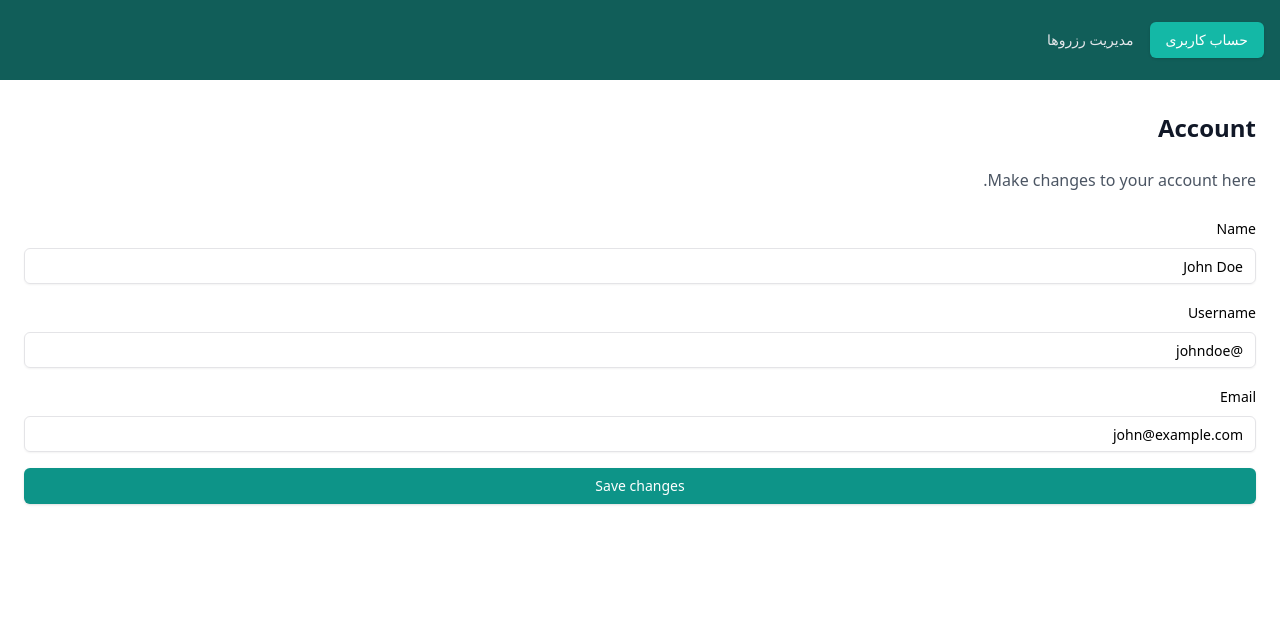
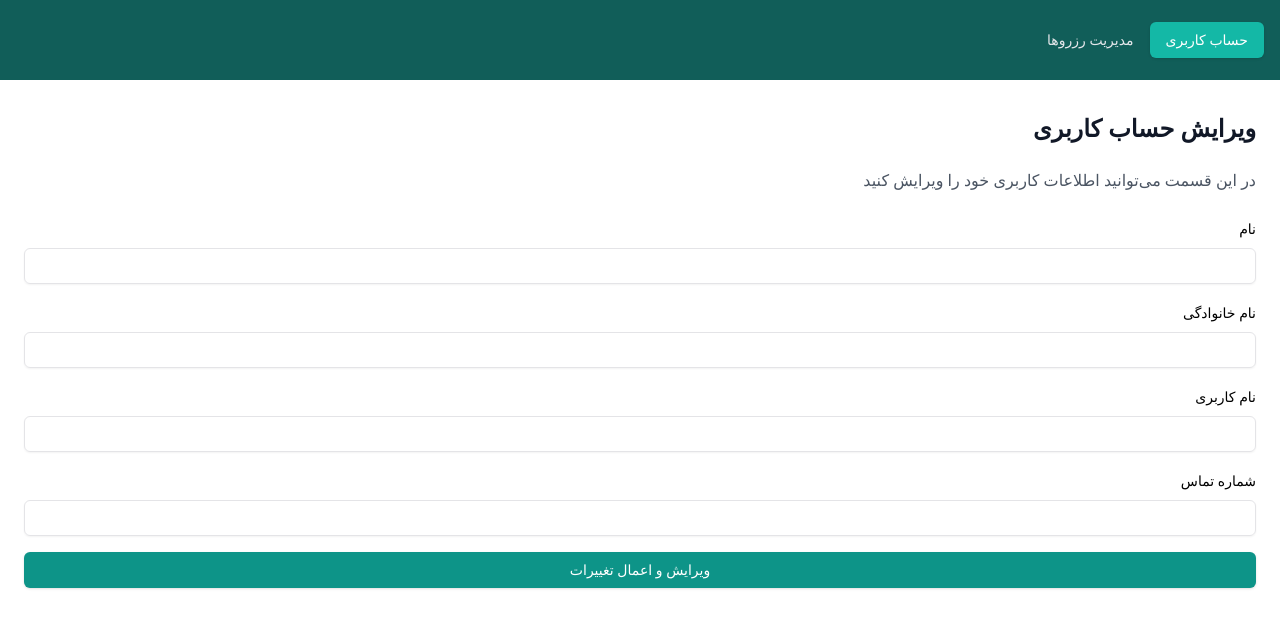
Before and after one commit to GhazalBasalighe/mosque-website, a Next.js app: page /user in a window 1280 px wide. Shown: the top 628 px of the page. Built offline with nearby package versions, Linux system fonts and the light colour scheme; no server answers.

Commit message:
feat : make the api instance for further requests

```diff
--- a/app/(pages)/user/page.tsx
+++ b/app/(pages)/user/page.tsx
@@ -1,3 +1,4 @@
+"use client";
 import {
   Tabs,
   TabsContent,
@@ -7,7 +8,61 @@ import {
 import { Input } from "@/components/ui/input";
 import { Label } from "@/components/ui/label";
 import { Button } from "@/components/ui/button";
-function page() {
+import { useForm } from "react-hook-form";
+import { SubmitHandler } from "react-hook-form";
+import { useEffect } from "react";
+import { axiosInstance } from "@/app/api/api";
+
+type AccountFormValues = {
+  firstName: string;
+  lastName: string;
+  username: string;
+  phoneNumber: string;
+};
+
+type UserResponse = {
+  id: number;
+  username: string;
+  first_name: string;
+  last_name: string;
+  phone_number: string;
+  role: string;
+  avatar_path: string;
+  created_at: string;
+  updated_at: string;
+};
+
+function Page() {
+  const {
+    register,
+    handleSubmit,
+    setValue,
+    formState: { errors },
+  } = useForm<AccountFormValues>();
+
+  useEffect(() => {
+    const userId = localStorage.getItem("id");
+    if (userId) {
+      axiosInstance
+        .get<UserResponse>(`/user/${userId}`)
+        .then((response) => {
+          const { first_name, last_name, username, phone_number } =
+            response.data;
+          setValue("firstName", first_name);
+          setValue("lastName", last_name);
+          setValue("username", username);
+          setValue("phoneNumber", phone_number);
+        })
+        .catch((error) => {
+          console.error("Failed to fetch user data", error);
+        });
+    }
+  }, [setValue]);
+
+  const onSubmitAccount: SubmitHandler<AccountFormValues> = (data) => {
+    console.log("Account Data:", data);
+  };
+
   return (
     <Tabs defaultValue="account" className="w-full" dir="rtl">
       <TabsList className="flex justify-start space-x-2 p-4 bg-teal-800 h-20 rounded-none">
@@ -28,77 +83,95 @@ function page() {
         value="account"
         className="p-6 bg-white dark:bg-gray-800 min-h-[calc(100vh-80px)]"
       >
-        <div className=" space-y-6">
+        <form
+          onSubmit={handleSubmit(onSubmitAccount)}
+          className="space-y-6"
+        >
           <h2 className="text-2xl font-bold text-gray-900 dark:text-white">
-            Account
+            ویرایش حساب کاربری
           </h2>
           <p className="text-gray-600 dark:text-gray-300">
-            Make changes to your account here.
+            در این قسمت می‌توانید اطلاعات کاربری خود را ویرایش کنید
           </p>
           <div className="space-y-4">
             <div className="space-y-2">
-              <Label htmlFor="name">Name</Label>
+              <Label htmlFor="firstName">نام</Label>
               <Input
-                id="name"
-                defaultValue="John Doe"
+                id="firstName"
+                {...register("firstName", { required: "نام الزامی است" })}
                 className="w-full"
               />
+              {errors.firstName && (
+                <span className="text-red-500">
+                  {errors.firstName.message}
+                </span>
+              )}
             </div>
             <div className="space-y-2">
-              <Label htmlFor="username">Username</Label>
+              <Label htmlFor="lastName">نام خانوادگی</Label>
+              <Input
+                id="lastName"
+                {...register("lastName", {
+                  required: "نام خانوادگی الزامی است",
+                })}
+                className="w-full"
+              />
+              {errors.lastName && (
+                <span className="text-red-500">
+                  {errors.lastName.message}
+                </span>
+              )}
+            </div>
+            <div className="space-y-2">
+              <Label htmlFor="username">نام کاربری</Label>
               <Input
                 id="username"
-                defaultValue="@johndoe"
+                {...register("username", {
+                  required: "نام کاربری الزامی است",
+                })}
                 className="w-full"
               />
+              {errors.username && (
+                <span className="text-red-500">
+                  {errors.username.message}
+                </span>
+              )}
             </div>
             <div className="space-y-2">
-              <Label htmlFor="email">Email</Label>
+              <Label htmlFor="phoneNumber">شماره تماس</Label>
               <Input
-                id="email"
-                type="email"
-                defaultValue="john@example.com"
+                id="phoneNumber"
+                {...register("phoneNumber", {
+                  required: "شماره تماس الزامی است",
+                  pattern: {
+                    value: /^[0-9]+$/,
+                    message: "شماره تماس معتبر نیست",
+                  },
+                })}
                 className="w-full"
               />
+              {errors.phoneNumber && (
+                <span className="text-red-500">
+                  {errors.phoneNumber.message}
+                </span>
+              )}
             </div>
-            <Button className="w-full bg-teal-600 hover:bg-teal-600 text-white">
-              Save changes
+
+            <Button
+              type="submit"
+              className="w-full bg-teal-600 hover:bg-teal-600 text-white"
+            >
+              ویرایش و اعمال تغییرات
             </Button>
           </div>
-        </div>
+        </form>
       </TabsContent>
       <TabsContent
         value="reservationManagement"
         className="p-6 bg-white dark:bg-gray-800 min-h-[calc(100vh-80px)]"
-      >
-        <div className="max-w-2xl mx-auto space-y-6">
-          <h2 className="text-2xl font-bold text-gray-900 dark:text-white">
-            Password
-          </h2>
-          <p className="text-gray-600 dark:text-gray-300">
-            Change your password here.
-          </p>
-          <div className="space-y-4">
-            <div className="space-y-2">
-              <Label htmlFor="current">Current password</Label>
-              <Input id="current" type="password" className="w-full" />
-            </div>
-            <div className="space-y-2">
-              <Label htmlFor="new">New password</Label>
-              <Input id="new" type="password" className="w-full" />
-            </div>
-            <div className="space-y-2">
-              <Label htmlFor="confirm">Confirm new password</Label>
-              <Input id="confirm" type="password" className="w-full" />
-            </div>
-            <Button className="w-full bg-teal-700 hover:bg-teal-600 text-white">
-              Change password
-            </Button>
-          </div>
-        </div>
-      </TabsContent>
+      ></TabsContent>
     </Tabs>
   );
 }
 
-export default page;
+export default Page;
--- /dev/null
+++ b/app/api/api.ts
@@ -0,0 +1,35 @@
+import axios, { AxiosError } from "axios";
+
+export const axiosInstance = axios.create({
+  baseURL: process.env.NEXT_PUBLIC_SERVICE_URL,
+  signal: new AbortController().signal,
+  timeout: 60000,
+});
+
+axiosInstance.interceptors.request.use(
+  (config) => {
+    const token = localStorage.getItem("token");
+
+    if (token) {
+      config.headers["Authorization"] = `Bearer ${token}`;
+    } else {
+      window.location.replace("/auth");
+    }
+    return config;
+  },
+  (error) => {
+    return Promise.reject(error);
+  }
+);
+
+axiosInstance.interceptors.response.use(
+  (response) => {
+    return response;
+  },
+  (error: AxiosError) => {
+    if (error.response && error.response.status === 401) {
+      window.location.replace("/");
+    }
+    return Promise.reject(error);
+  }
+);
--- a/app/components/LoginPage/LoginPage.tsx
+++ b/app/components/LoginPage/LoginPage.tsx
@@ -52,11 +52,11 @@ export default function LoginPage({
       localStorage.setItem("token", response.data.access_token);
       localStorage.setItem("userName", response.data.userInfo.username);
       localStorage.setItem("id", response.data.userInfo.id.toString());
+      localStorage.setItem("role", response.data.userInfo.role);
       if (response.status === 200) {
         toast.success("ورود به حساب با موفقیت انجام شد");
         setTimeout(() => {
-          const role = "user";
-          if (role === "user") {
+          if (response.data.userInfo.role === "User") {
             router.push("/user");
           } else {
             router.push("/admin");
```
